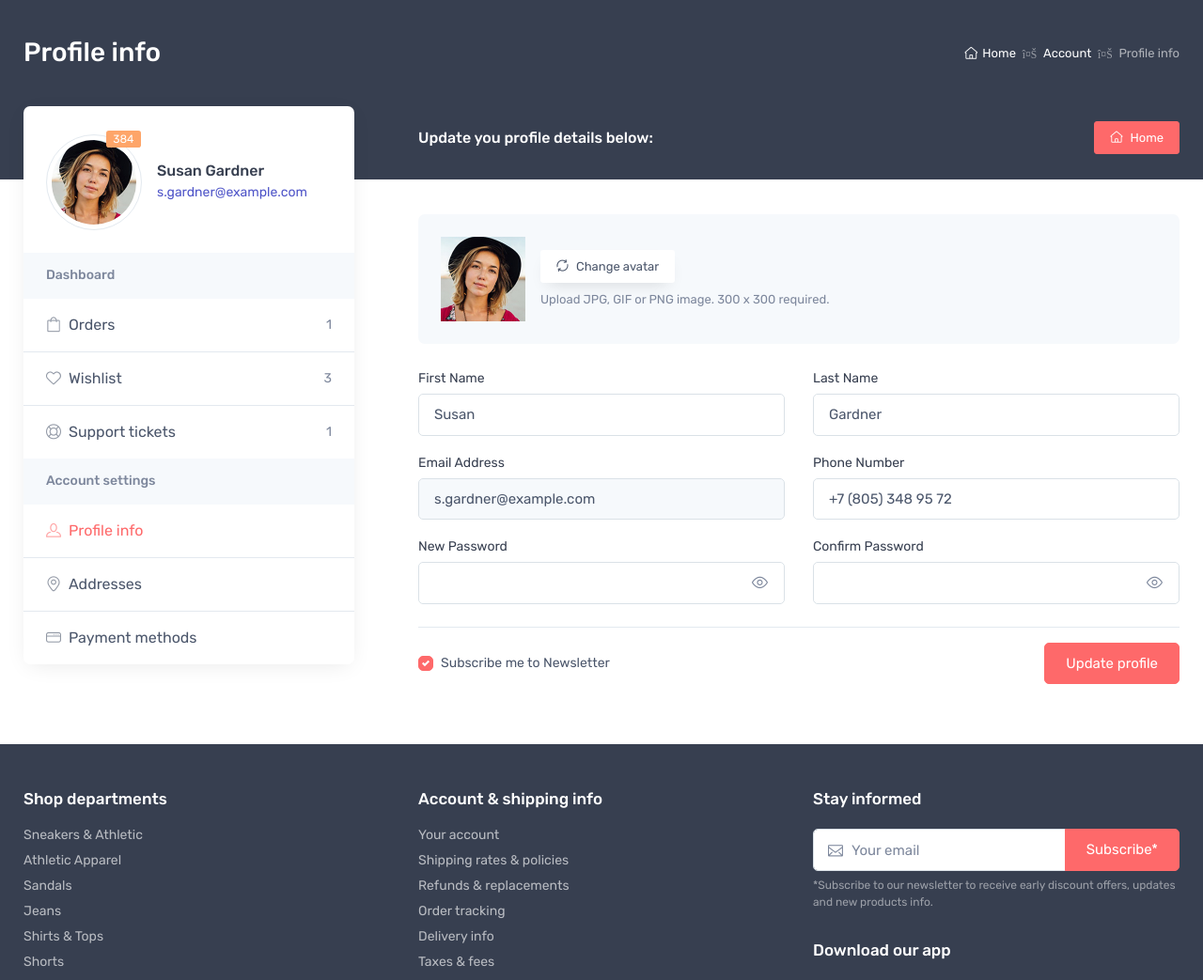
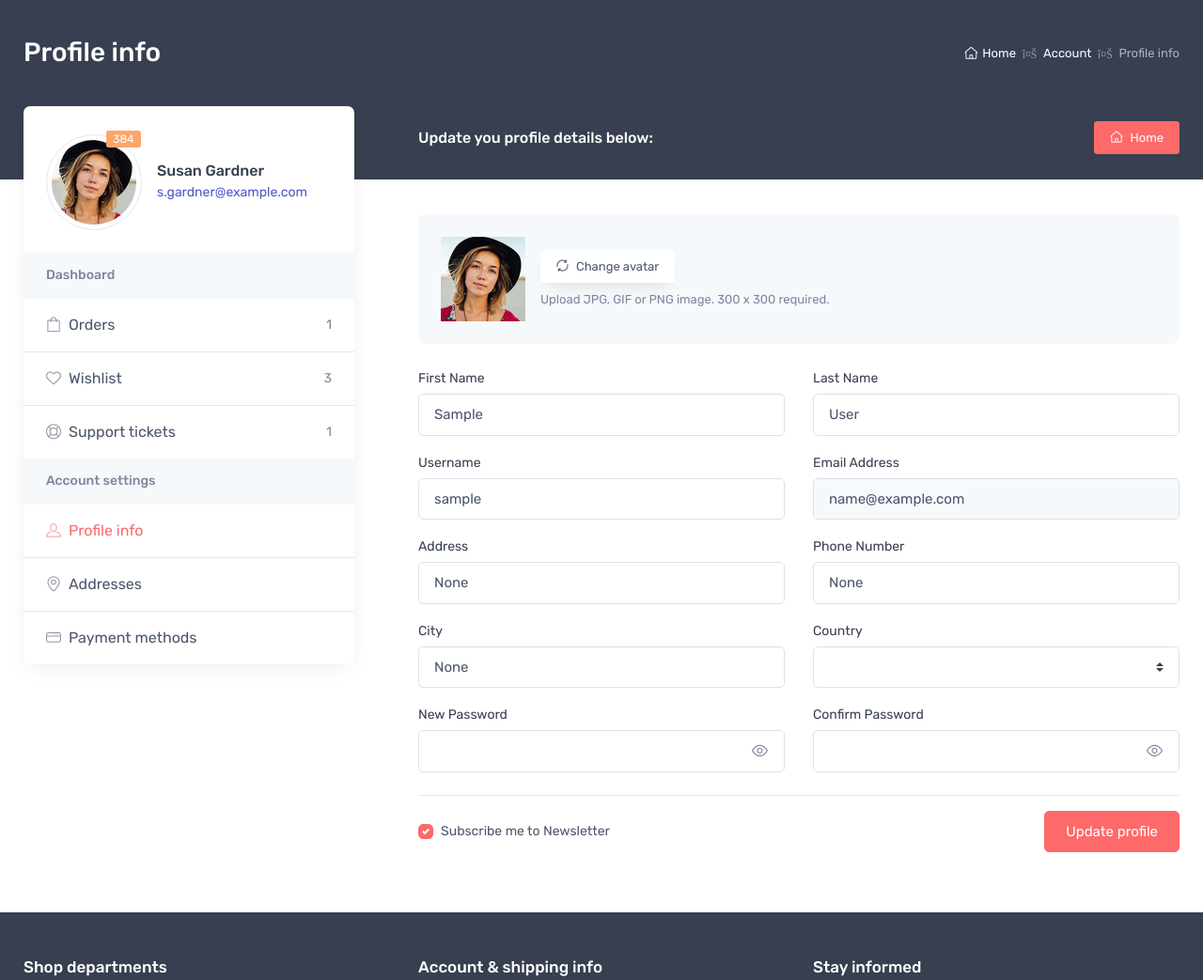
Before and after one commit to Danyshman/E-Commerce-Shop, a Django app: page /accounts/profile/ in a window 1280 px wide. Shown: the part 178-1221 px from the top of the page at 94% size. Run offline with Django 3.2, Linux system fonts and the light colour scheme; the visitor is signed in with stand-in values (Sample User, id 1); lists and menus that the app fills with data are empty; some libraries are stand-ins or nearby versions.

Commit message:
implement update user form

```diff
--- a/account/templates/account/account-profile.html
+++ b/account/templates/account/account-profile.html
@@ -64,7 +64,8 @@
             <h6 class="font-size-base text-light mb-0">Update you profile details below:</h6><a class="btn btn-primary btn-sm" href="{% url 'index' %}"><i class="czi-home mr-2"></i>Home</a>
           </div>
           <!-- Profile form-->
-          <form>
+          <form method="POST" action="{% url 'account:user_profile' %}">
+              {% csrf_token %}
             <div class="bg-secondary rounded-lg p-4 mb-4">
               <div class="media align-items-center"><img src="{% static 'img/shop/account/avatar.jpg' %}" width="90" alt="Susan Gardner">
                 <div class="media-body pl-3">
@@ -77,27 +78,53 @@
               <div class="col-sm-6">
                 <div class="form-group">
                   <label for="account-fn">First Name</label>
-                  <input class="form-control" type="text" id="account-fn" value="Susan" name="first_name">
+                  <input class="form-control" type="text" id="account-fn" value="{{ user.first_name }}" name="first_name">
                 </div>
               </div>
               <div class="col-sm-6">
                 <div class="form-group">
                   <label for="account-ln">Last Name</label>
-                  <input class="form-control" type="text" id="account-ln" value="Gardner" name="last_name">
+                  <input class="form-control" type="text" id="account-ln" value="{{ user.last_name }}" name="last_name">
+                </div>
+              </div>
+               <div class="col-sm-6">
+                <div class="form-group">
+                  <label for="account-ln">Username</label>
+                  <input class="form-control" type="text" id="account-ln" value="{{ user.username }}" name="username">
                 </div>
               </div>
               <div class="col-sm-6">
                 <div class="form-group">
                   <label for="account-email">Email Address</label>
-                  <input class="form-control" type="email" id="account-email" value="s.gardner@example.com" disabled>
+                  <input class="form-control" type="email" id="account-email" value="{{ user.email }}" disabled name="email">
+                </div>
+              </div>
+                <div class="col-sm-6">
+                <div class="form-group">
+                  <label for="account-ln">Address</label>
+                  <input class="form-control" type="text" id="account-ln" value="{{ user.address }}" name="address">
                 </div>
               </div>
               <div class="col-sm-6">
                 <div class="form-group">
                   <label for="account-phone">Phone Number</label>
-                  <input class="form-control" type="text" id="account-phone" value="+7 (805) 348 95 72" required>
+                  <input class="form-control" type="text" id="account-phone" value="{{ user.phone }}" required name="phone">
                 </div>
-              </div>
+               </div>
+                <div class="col-sm-6">
+                <div class="form-group">
+                  <label for="account-phone">City</label>
+                  <input class="form-control" type="text" id="account-phone" value="{{ user.city }}" required name="city">
+                </div>
+               </div>
+               <div class="col-sm-6">
+                   <div class="form-group">
+                    <label for="select-input">Country</label>
+                    <select class="form-control custom-select" id="select-input" name="Country">
+                        {% include 'partials/country_list.html' %}
+                    </select>
+                  </div>
+               </div>
               <div class="col-sm-6">
                 <div class="form-group">
                   <label for="account-pass">New Password</label>
@@ -124,10 +151,10 @@
                 <hr class="mt-2 mb-3">
                 <div class="d-flex flex-wrap justify-content-between align-items-center">
                   <div class="custom-control custom-checkbox d-block">
-                    <input class="custom-control-input" type="checkbox" id="subscribe_me" checked>
+                    <input class="custom-control-input" type="checkbox" id="subscribe_me" checked name="newsletter">
                     <label class="custom-control-label" for="subscribe_me">Subscribe me to Newsletter</label>
                   </div>
-                  <button class="btn btn-primary mt-3 mt-sm-0" type="button">Update profile</button>
+                  <button class="btn btn-primary mt-3 mt-sm-0" type="submit">Update profile</button>
                 </div>
               </div>
             </div>
```
